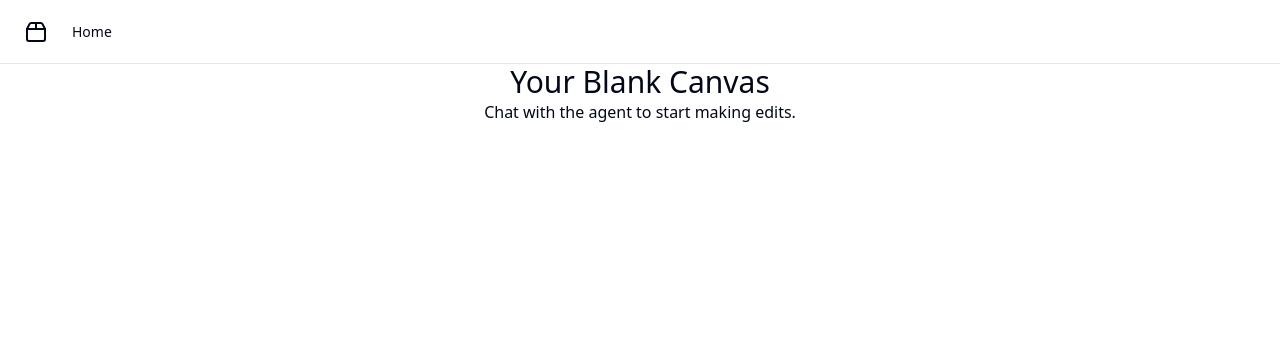
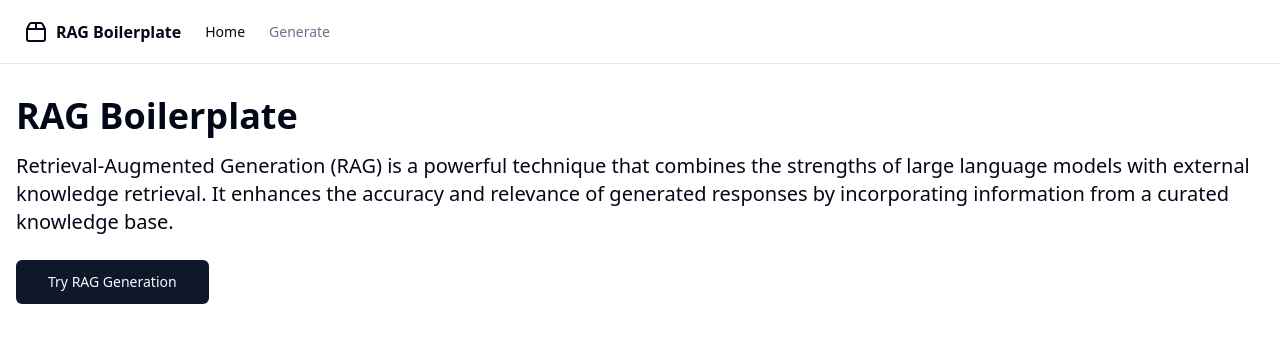
Before and after one commit to GPT-Engineer-App/rag-boilerplate, a React (Vite) app: page / in a window 1280 px wide. Shown: the top 342 px of the page. Built offline with nearby package versions, Linux system fonts and the light colour scheme.

Commit message:
Create initial RAG boilerplate application

```diff
--- a/src/layouts/navbar/_components/DesktopNavbar.jsx
+++ b/src/layouts/navbar/_components/DesktopNavbar.jsx
@@ -1,14 +1,15 @@
 import { Package2 } from "lucide-react";
 import { NavItem } from "./NavItem";
+import { navItems } from "@/nav-items";
 
-export const DesktopNavbar = ({ navItems }) => (
+export const DesktopNavbar = () => (
   <nav className="hidden md:flex md:items-center md:gap-5 lg:gap-6 text-lg font-medium md:text-sm">
     <NavItem
       to="/"
       className="flex items-center gap-2 text-lg font-semibold md:text-base"
     >
       <Package2 className="h-6 w-6" />
-      <span className="sr-only">Acme Inc</span>
+      <span>RAG Boilerplate</span>
     </NavItem>
     {navItems.map((item) => (
       <NavItem key={item.to} to={item.to}>
--- a/src/layouts/navbar/_components/MobileSheet.jsx
+++ b/src/layouts/navbar/_components/MobileSheet.jsx
@@ -2,8 +2,9 @@ import { Button } from "@/components/ui/button";
 import { Sheet, SheetContent, SheetTrigger } from "@/components/ui/sheet";
 import { Menu, Package2 } from "lucide-react";
 import { NavItem } from "./NavItem";
+import { navItems } from "@/nav-items";
 
-export const MobileSheet = ({ navItems }) => (
+export const MobileSheet = () => (
   <Sheet>
     <SheetTrigger asChild>
       <Button variant="outline" size="icon" className="shrink-0 md:hidden">
@@ -18,7 +19,7 @@ export const MobileSheet = ({ navItems }) => (
           className="flex items-center gap-2 text-lg font-semibold"
         >
           <Package2 className="h-6 w-6" />
-          <span className="sr-only">Acme Inc</span>
+          <span>RAG Boilerplate</span>
         </NavItem>
         {navItems.map((item) => (
           <NavItem key={item.to} to={item.to}>
--- a/src/nav-items.jsx
+++ b/src/nav-items.jsx
@@ -1,5 +1,6 @@
-import { Home } from "lucide-react";
+import { Home, Wand2 } from "lucide-react";
 import Index from "./pages/Index.jsx";
+import Generate from "./pages/Generate.jsx";
 
 /**
  * Central place for defining the navigation items. Used for navigation components and routing.
@@ -11,4 +12,10 @@ export const navItems = [
     icon: <Home className="h-4 w-4" />,
     page: <Index />,
   },
+  {
+    title: "Generate",
+    to: "/generate",
+    icon: <Wand2 className="h-4 w-4" />,
+    page: <Generate />,
+  },
 ];
--- /dev/null
+++ b/src/pages/Generate.jsx
@@ -0,0 +1,46 @@
+import { useState } from "react";
+import { Button } from "@/components/ui/button";
+import { Input } from "@/components/ui/input";
+import { Card, CardContent, CardHeader, CardTitle } from "@/components/ui/card";
+
+const Generate = () => {
+  const [query, setQuery] = useState("");
+  const [response, setResponse] = useState("");
+
+  const handleSubmit = (e) => {
+    e.preventDefault();
+    // Mock RAG function
+    const mockRAGResponse = "This is a simulated response from the RAG system. In a real implementation, this would be generated based on the query and retrieved information.";
+    setResponse(mockRAGResponse);
+  };
+
+  return (
+    <div className="container mx-auto px-4 py-8">
+      <h1 className="text-3xl font-bold mb-6">Generate with RAG</h1>
+      <form onSubmit={handleSubmit} className="mb-8">
+        <div className="flex gap-4">
+          <Input
+            type="text"
+            value={query}
+            onChange={(e) => setQuery(e.target.value)}
+            placeholder="Enter your query here"
+            className="flex-grow"
+          />
+          <Button type="submit">Generate</Button>
+        </div>
+      </form>
+      {response && (
+        <Card>
+          <CardHeader>
+            <CardTitle>Generated Response</CardTitle>
+          </CardHeader>
+          <CardContent>
+            <p>{response}</p>
+          </CardContent>
+        </Card>
+      )}
+    </div>
+  );
+};
+
+export default Generate;
--- a/src/pages/Index.jsx
+++ b/src/pages/Index.jsx
@@ -1,10 +1,18 @@
-// Update this page (the content is just a fallback if you fail to update the page)
+import { Button } from "@/components/ui/button";
+import { useNavigate } from "react-router-dom";
 
 const Index = () => {
+  const navigate = useNavigate();
+
   return (
-    <div className="text-center">
-      <h1 className="text-3xl">Your Blank Canvas</h1>
-      <p>Chat with the agent to start making edits.</p>
+    <div className="container mx-auto px-4 py-8">
+      <h1 className="text-4xl font-bold mb-4">RAG Boilerplate</h1>
+      <p className="text-xl mb-6">
+        Retrieval-Augmented Generation (RAG) is a powerful technique that combines the strengths of large language models with external knowledge retrieval. It enhances the accuracy and relevance of generated responses by incorporating information from a curated knowledge base.
+      </p>
+      <Button onClick={() => navigate("/generate")} size="lg">
+        Try RAG Generation
+      </Button>
     </div>
   );
 };
```
